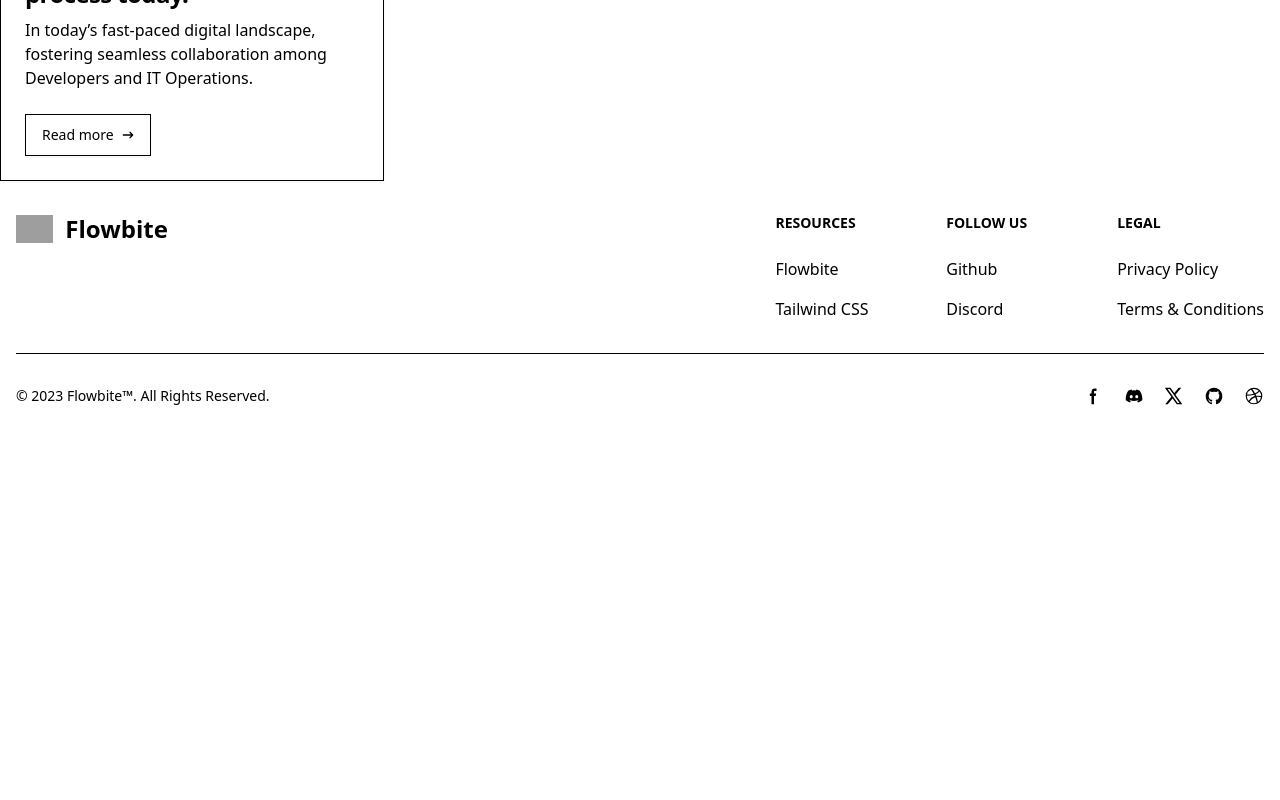
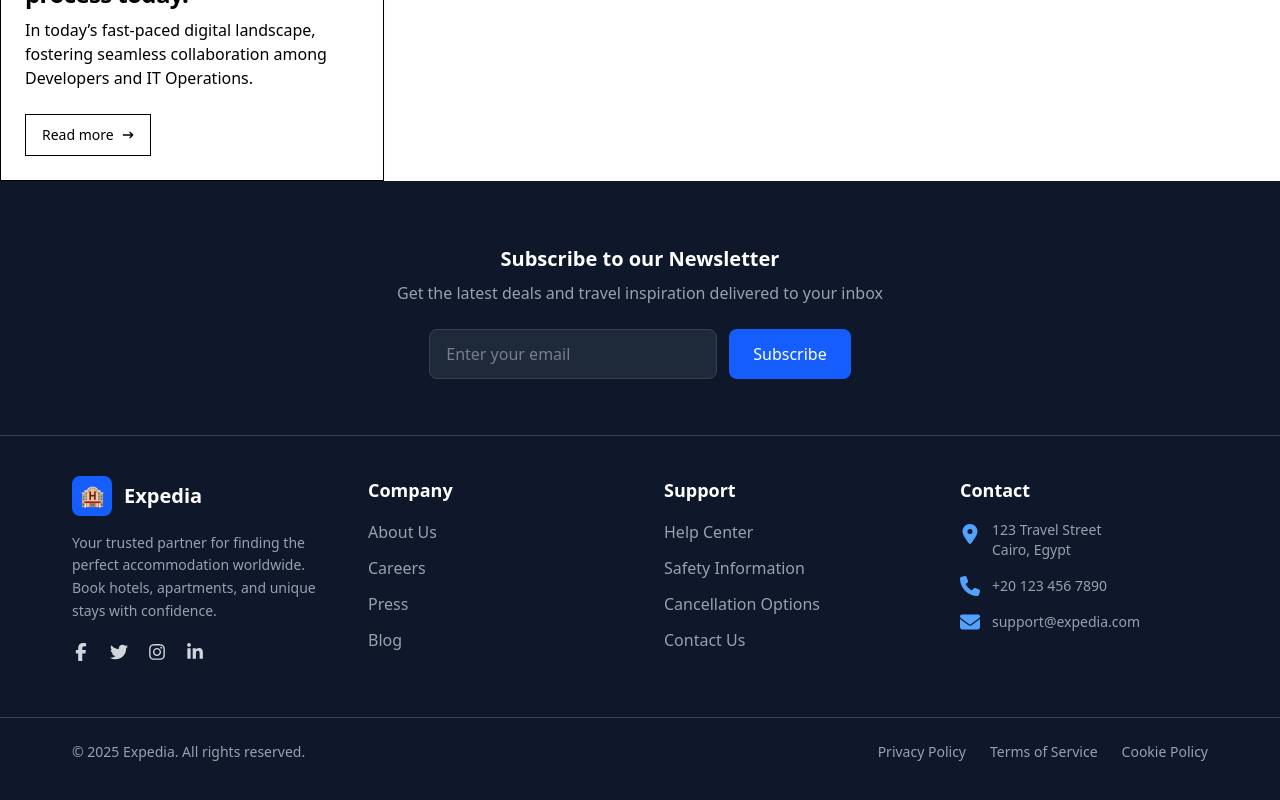
Before and after one commit to kerollos-Mansour/bookify, a React (Vite) app: page / in a window 1280 px wide. Shown: the part 414-1214 px from the top of the page. Before the commit the page ends 852 px from the top, so only its background shows below. Built offline with nearby package versions, Linux system fonts and the light colour scheme; grey boxes are pictures that could not be loaded.

Commit message:
Added footer section

```diff
--- a/src/components/Footer/Footer.tsx
+++ b/src/components/Footer/Footer.tsx
@@ -1,182 +1,136 @@
+import {
+  FaFacebookF,
+  FaInstagram,
+  FaTwitter,
+  FaLinkedinIn,
+  FaEnvelope,
+  FaPhone,
+  FaLocationDot,
+} from "react-icons/fa6";
+
 export default function Footer() {
   return (
-    <>
-      <footer className="bg-neutral-primary-soft">
-        <div className="mx-auto w-full max-w-screen-xl p-4 py-6 lg:py-8">
-          <div className="md:flex md:justify-between">
-            <div className="mb-6 md:mb-0">
-              <a href="https://flowbite.com/" className="flex items-center">
-                <img
-                  src="https://flowbite.com/docs/images/logo.svg"
-                  className="h-7 me-3"
-                  alt="FlowBite Logo"
+    <footer className="bg-[#0F172A] text-gray-300 pt-16 pb-10">
+      <div className="max-w-6xl mx-auto text-center mb-14 px-2">
+        <h2 className="text-xl font-semibold mb-2 text-white">
+          Subscribe to our Newsletter
+        </h2>
+        <p className="text-gray-400 mb-6">
+          Get the latest deals and travel inspiration delivered to your inbox
+        </p>
+
+        <div className="flex flex-col sm:flex-row justify-center gap-3">
+          <input
+            type="email"
+            placeholder="Enter your email"
+            className="px-4 py-3 rounded-lg bg-gray-800 border border-gray-700 text-gray-300 focus:outline-none w-full sm:w-72"
           />
-                <span className="text-heading self-center text-2xl font-semibold whitespace-nowrap">
-                  Flowbite
-                </span>
-              </a>
+          <button className="bg-blue-600 hover:bg-blue-700 text-white px-6 py-3 rounded-lg w-full sm:w-auto">
+            Subscribe
+          </button>
         </div>
-            <div className="grid grid-cols-2 gap-8 sm:gap-6 sm:grid-cols-3">
+      </div>
+
+      <div className="border-t border-gray-700"></div>
+      <div className="max-w-6xl mx-auto mt-10 grid grid-cols-1 sm:grid-cols-2 md:grid-cols-4 gap-12 px-2">
         <div>
-                <h2 className="mb-6 text-sm font-semibold text-heading uppercase">
-                  Resources
-                </h2>
-                <ul className="text-body font-medium">
-                  <li className="mb-4">
-                    <a href="https://flowbite.com/" className="hover:underline">
-                      Flowbite
-                    </a>
+          <div className="flex items-center gap-3 mb-4">
+            <div className="w-10 h-10 bg-blue-600 rounded-lg flex items-center justify-center">
+              <span className="text-white text-xl">🏨</span>
+            </div>
+            <h2 className="text-xl font-semibold text-white">Expedia</h2>
+          </div>
+
+          <p className="text-gray-400 text-sm leading-relaxed">
+            Your trusted partner for finding the perfect accommodation
+            worldwide. Book hotels, apartments, and unique stays with
+            confidence.
+          </p>
+
+          <div className="flex gap-5 mt-5">
+            <FaFacebookF
+              className="hover:text-white cursor-pointer"
+              size={18}
+            />
+            <FaTwitter className="hover:text-white cursor-pointer" size={18} />
+            <FaInstagram
+              className="hover:text-white cursor-pointer"
+              size={18}
+            />
+            <FaLinkedinIn
+              className="hover:text-white cursor-pointer"
+              size={18}
+            />
+          </div>
+        </div>
+
+        <div>
+          <h3 className="text-white font-semibold mb-4 text-lg">Company</h3>
+          <ul className="space-y-3 text-gray-400">
+            <li className="hover:text-white cursor-pointer">About Us</li>
+            <li className="hover:text-white cursor-pointer">Careers</li>
+            <li className="hover:text-white cursor-pointer">Press</li>
+            <li className="hover:text-white cursor-pointer">Blog</li>
+          </ul>
+        </div>
+
+        <div>
+          <h3 className="text-white font-semibold mb-4 text-lg">Support</h3>
+          <ul className="space-y-3 text-gray-400">
+            <li className="hover:text-white cursor-pointer">Help Center</li>
+            <li className="hover:text-white cursor-pointer">
+              Safety Information
             </li>
-                  <li>
-                    <a
-                      href="https://tailwindcss.com/"
-                      className="hover:underline"
-                    >
-                      Tailwind CSS
-                    </a>
+            <li className="hover:text-white cursor-pointer">
+              Cancellation Options
             </li>
+            <li className="hover:text-white cursor-pointer">Contact Us</li>
           </ul>
         </div>
         <div>
-                <h2 className="mb-6 text-sm font-semibold text-heading uppercase">
-                  Follow us
-                </h2>
-                <ul className="text-body font-medium">
-                  <li className="mb-4">
-                    <a
-                      href="https://github.com/themesberg/flowbite"
-                      className="hover:underline "
-                    >
-                      Github
-                    </a>
+          <h3 className="text-white font-semibold mb-4 text-lg">Contact</h3>
+          <ul className="space-y-4 text-gray-400 text-sm">
+            <li className="flex items-start gap-3">
+              <FaLocationDot size={20} className="text-blue-400 mt-1" />
+              <span>
+                123 Travel Street
+                <br />
+                Cairo, Egypt
+              </span>
             </li>
-                  <li>
-                    <a
-                      href="https://discord.gg/4eeurUVvTy"
-                      className="hover:underline"
-                    >
-                      Discord
-                    </a>
+
+            <li className="flex items-center gap-3">
+              <FaPhone size={20} className="text-blue-400" />
+              <span>+20 123 456 7890</span>
             </li>
-                </ul>
-              </div>
-              <div>
-                <h2 className="mb-6 text-sm font-semibold text-heading uppercase">
-                  Legal
-                </h2>
-                <ul className="text-body font-medium">
-                  <li className="mb-4">
-                    <a href="#" className="hover:underline">
-                      Privacy Policy
-                    </a>
-                  </li>
-                  <li>
-                    <a href="#" className="hover:underline">
-                      Terms &amp; Conditions
-                    </a>
+
+            <li className="flex items-center gap-3">
+              <FaEnvelope size={20} className="text-blue-400" />
+              <span>support@expedia.com</span>
             </li>
           </ul>
         </div>
       </div>
-          </div>
-          <hr className="my-6 border-default sm:mx-auto lg:my-8" />
-          <div className="sm:flex sm:items-center sm:justify-between">
-            <span className="text-sm text-body sm:text-center">
-              © 2023{" "}
-              <a href="https://flowbite.com/" className="hover:underline">
-                Flowbite™
-              </a>
-              . All Rights Reserved.
+
+      <div className="mt-14 text-gray-400 text-sm">
+        <div className="border-t border-gray-700 w-full"></div>
+
+        <div className="max-w-6xl mx-auto flex flex-col sm:flex-row justify-between items-center gap-4 pt-6 px-2">
+          <span>© 2025 Expedia. All rights reserved.</span>
+
+          <div className="flex flex-wrap gap-6">
+            <span className="hover:text-white cursor-pointer">
+              Privacy Policy
             </span>
-            <div className="flex mt-4 sm:justify-center sm:mt-0">
-              <a href="#" className="text-body hover:text-heading">
-                <svg
-                  className="w-5 h-5"
-                  aria-hidden="true"
-                  xmlns="http://www.w3.org/2000/svg"
-                  width="24"
-                  height="24"
-                  fill="currentColor"
-                  viewBox="0 0 24 24"
-                >
-                  <path
-                    fill-rule="evenodd"
-                    d="M13.135 6H15V3h-1.865a4.147 4.147 0 0 0-4.142 4.142V9H7v3h2v9.938h3V12h2.021l.592-3H12V6.591A.6.6 0 0 1 12.592 6h.543Z"
-                    clip-rule="evenodd"
-                  />
-                </svg>
-                <span className="sr-only">Facebook page</span>
-              </a>
-              <a href="#" className="text-body hover:text-heading ms-5">
-                <svg
-                  className="w-5 h-5"
-                  aria-hidden="true"
-                  xmlns="http://www.w3.org/2000/svg"
-                  width="24"
-                  height="24"
-                  fill="currentColor"
-                  viewBox="0 0 24 24"
-                >
-                  <path d="M18.942 5.556a16.3 16.3 0 0 0-4.126-1.3 12.04 12.04 0 0 0-.529 1.1 15.175 15.175 0 0 0-4.573 0 11.586 11.586 0 0 0-.535-1.1 16.274 16.274 0 0 0-4.129 1.3 17.392 17.392 0 0 0-2.868 11.662 15.785 15.785 0 0 0 4.963 2.521c.41-.564.773-1.16 1.084-1.785a10.638 10.638 0 0 1-1.706-.83c.143-.106.283-.217.418-.331a11.664 11.664 0 0 0 10.118 0c.137.114.277.225.418.331-.544.328-1.116.606-1.71.832a12.58 12.58 0 0 0 1.084 1.785 16.46 16.46 0 0 0 5.064-2.595 17.286 17.286 0 0 0-2.973-11.59ZM8.678 14.813a1.94 1.94 0 0 1-1.8-2.045 1.93 1.93 0 0 1 1.8-2.047 1.918 1.918 0 0 1 1.8 2.047 1.929 1.929 0 0 1-1.8 2.045Zm6.644 0a1.94 1.94 0 0 1-1.8-2.045 1.93 1.93 0 0 1 1.8-2.047 1.919 1.919 0 0 1 1.8 2.047 1.93 1.93 0 0 1-1.8 2.045Z" />
-                </svg>
-                <span className="sr-only">Discord community</span>
-              </a>
-              <a href="#" className="text-body hover:text-heading ms-5">
-                <svg
-                  className="w-5 h-5"
-                  aria-hidden="true"
-                  xmlns="http://www.w3.org/2000/svg"
-                  width="24"
-                  height="24"
-                  fill="currentColor"
-                  viewBox="0 0 24 24"
-                >
-                  <path d="M13.795 10.533 20.68 2h-3.073l-5.255 6.517L7.69 2H1l7.806 10.91L1.47 22h3.074l5.705-7.07L15.31 22H22l-8.205-11.467Zm-2.38 2.95L9.97 11.464 4.36 3.627h2.31l4.528 6.317 1.443 2.02 6.018 8.409h-2.31l-4.934-6.89Z" />
-                </svg>
-                <span className="sr-only">Twitter page</span>
-              </a>
-              <a href="#" className="text-body hover:text-heading ms-5">
-                <svg
-                  className="w-5 h-5"
-                  aria-hidden="true"
-                  xmlns="http://www.w3.org/2000/svg"
-                  width="24"
-                  height="24"
-                  fill="currentColor"
-                  viewBox="0 0 24 24"
-                >
-                  <path
-                    fill-rule="evenodd"
-                    d="M12.006 2a9.847 9.847 0 0 0-6.484 2.44 10.32 10.32 0 0 0-3.393 6.17 10.48 10.48 0 0 0 1.317 6.955 10.045 10.045 0 0 0 5.4 4.418c.504.095.683-.223.683-.494 0-.245-.01-1.052-.014-1.908-2.78.62-3.366-1.21-3.366-1.21a2.711 2.711 0 0 0-1.11-1.5c-.907-.637.07-.621.07-.621.317.044.62.163.885.346.266.183.487.426.647.71.135.253.318.476.538.655a2.079 2.079 0 0 0 2.37.196c.045-.52.27-1.006.635-1.37-2.219-.259-4.554-1.138-4.554-5.07a4.022 4.022 0 0 1 1.031-2.75 3.77 3.77 0 0 1 .096-2.713s.839-.275 2.749 1.05a9.26 9.26 0 0 1 5.004 0c1.906-1.325 2.74-1.05 2.74-1.05.37.858.406 1.828.101 2.713a4.017 4.017 0 0 1 1.029 2.75c0 3.939-2.339 4.805-4.564 5.058a2.471 2.471 0 0 1 .679 1.897c0 1.372-.012 2.477-.012 2.814 0 .272.18.592.687.492a10.05 10.05 0 0 0 5.388-4.421 10.473 10.473 0 0 0 1.313-6.948 10.32 10.32 0 0 0-3.39-6.165A9.847 9.847 0 0 0 12.007 2Z"
-                    clip-rule="evenodd"
-                  />
-                </svg>
-                <span className="sr-only">GitHub account</span>
-              </a>
-              <a href="#" className="text-body hover:text-heading ms-5">
-                <svg
-                  className="w-5 h-5"
-                  aria-hidden="true"
-                  xmlns="http://www.w3.org/2000/svg"
-                  width="24"
-                  height="24"
-                  fill="currentColor"
-                  viewBox="0 0 24 24"
-                >
-                  <path
-                    fill-rule="evenodd"
-                    d="M12 2a10 10 0 1 0 10 10A10.009 10.009 0 0 0 12 2Zm6.613 4.614a8.523 8.523 0 0 1 1.93 5.32 20.093 20.093 0 0 0-5.949-.274c-.059-.149-.122-.292-.184-.441a23.879 23.879 0 0 0-.566-1.239 11.41 11.41 0 0 0 4.769-3.366ZM10 3.707a8.82 8.82 0 0 1 2-.238 8.5 8.5 0 0 1 5.664 2.152 9.608 9.608 0 0 1-4.476 3.087A45.755 45.755 0 0 0 10 3.707Zm-6.358 6.555a8.57 8.57 0 0 1 4.73-5.981 53.99 53.99 0 0 1 3.168 4.941 32.078 32.078 0 0 1-7.9 1.04h.002Zm2.01 7.46a8.51 8.51 0 0 1-2.2-5.707v-.262a31.641 31.641 0 0 0 8.777-1.219c.243.477.477.964.692 1.449-.114.032-.227.067-.336.1a13.569 13.569 0 0 0-6.942 5.636l.009.003ZM12 20.556a8.508 8.508 0 0 1-5.243-1.8 11.717 11.717 0 0 1 6.7-5.332.509.509 0 0 1 .055-.02 35.65 35.65 0 0 1 1.819 6.476 8.476 8.476 0 0 1-3.331.676Zm4.772-1.462A37.232 37.232 0 0 0 15.113 13a12.513 12.513 0 0 1 5.321.364 8.56 8.56 0 0 1-3.66 5.73h-.002Z"
-                    clip-rule="evenodd"
-                  />
-                </svg>
-                <span className="sr-only">Dribbble account</span>
-              </a>
+            <span className="hover:text-white cursor-pointer">
+              Terms of Service
+            </span>
+            <span className="hover:text-white cursor-pointer">
+              Cookie Policy
+            </span>
           </div>
         </div>
       </div>
     </footer>
-
-
-    </>
   );
 }
```
Lines whose indentation alone changed are shown as unchanged.
